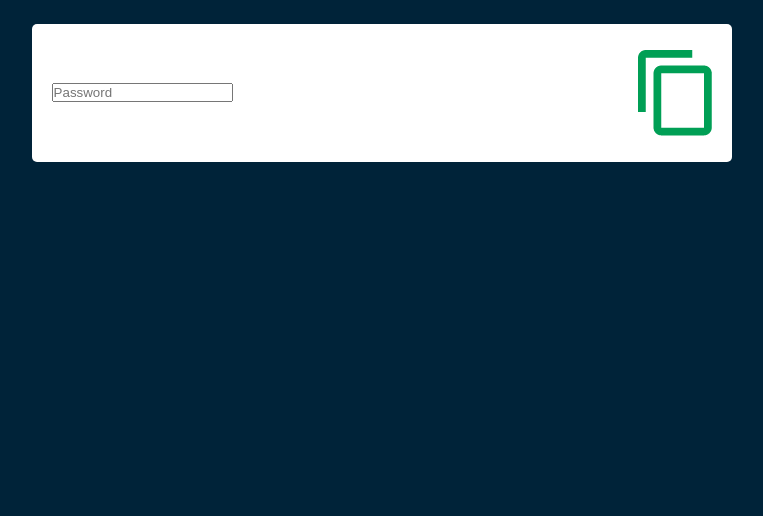
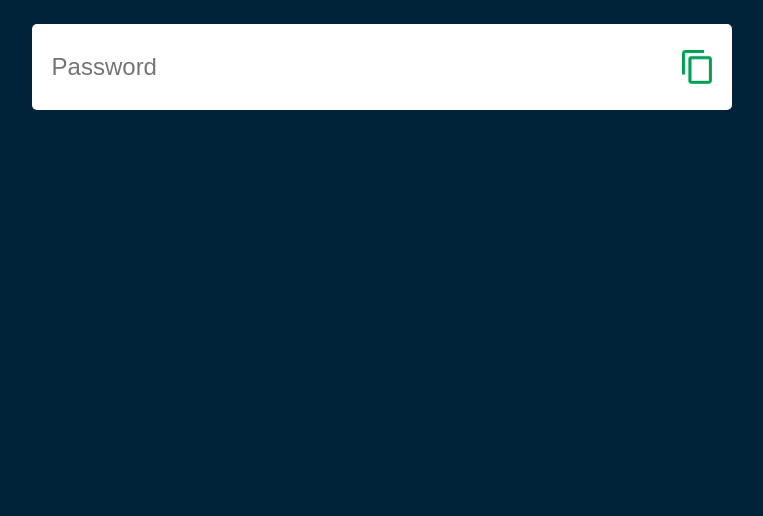
Before and after one commit to shruticl-03/Random-Password-Generator, a plain HTML site: page index.html in a window 1280 px wide. Shown: the part 284-800 px from the top of the page, without its empty margins (122-885 px from the left). Drawn offline with Linux system fonts and the light colour scheme.

Commit message:
Display Box

```diff
--- a/styles.css
+++ b/styles.css
@@ -34,3 +34,12 @@ body {
     border-bottom: 4px solid #019f55;
     padding-bottom: 7px;
 }
+.display img{
+    width: 30px;
+    cursor: pointer;
+}
+.display input {
+    border: 0;
+    outline: 0;
+    font-size: 24px;
+}
```
